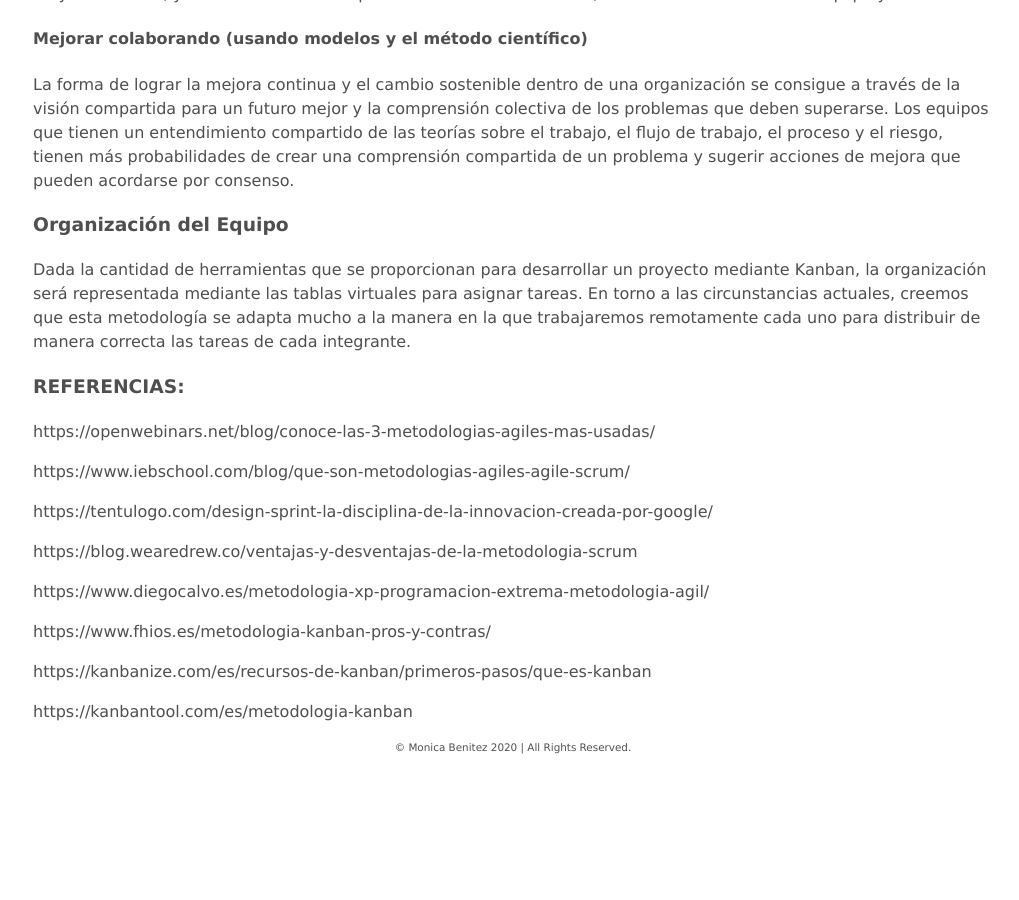
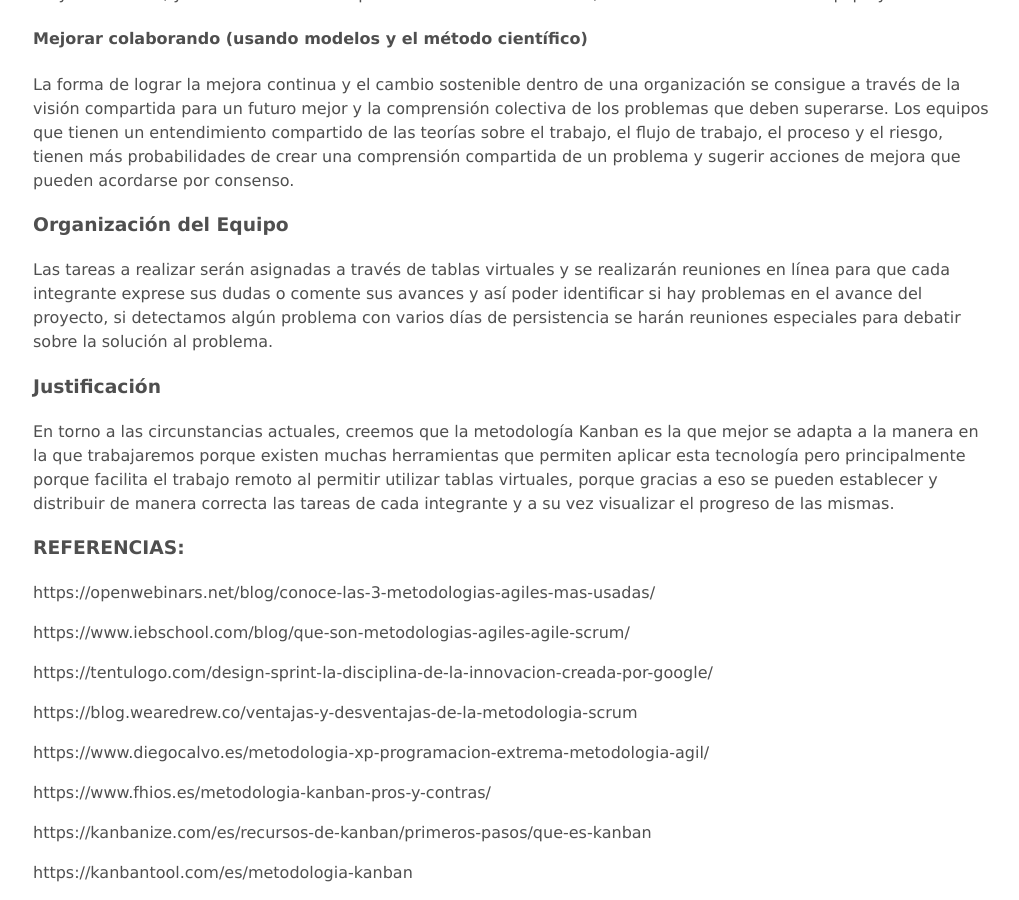
Before and after one commit to moonniy/Ingenieria-web, a Jekyll site: the page built from _posts/2020-09-14-actividad6.md, in a window 1280 px wide and 900 px high, scrolled down 3718 px. Shown: the whole window, without its empty margins (127-1146 px from the left). Built offline with Jekyll 4.4.1, drawn with Linux system fonts in a browser that asks for light colours; before the commit the page ends 4484 px from its top, so only the background shows below that.

Commit message:
Actualización de la Actividad 6

```diff
--- a/_posts/2020-09-14-actividad6.md
+++ b/_posts/2020-09-14-actividad6.md
@@ -68,7 +68,11 @@ Los equipos que tienen un entendimiento compartido de las teorías sobre el trab
 
 ### Organización del Equipo
 
-Dada la cantidad de herramientas que se proporcionan para desarrollar un proyecto mediante Kanban, la organización será representada mediante las tablas virtuales para asignar tareas. En torno a las circunstancias actuales, creemos que esta metodología se adapta mucho a la manera en la que trabajaremos remotamente cada uno para distribuir de manera correcta las tareas de cada integrante.
+Las tareas a realizar serán asignadas a través de tablas virtuales y se realizarán reuniones en línea para que cada integrante exprese sus dudas o comente sus avances y así poder identificar si hay problemas en el avance del proyecto, si detectamos algún problema con varios días de persistencia se harán reuniones especiales para debatir sobre la solución al problema.
+
+### Justificación
+
+En torno a las circunstancias actuales, creemos que la metodología Kanban es la que mejor se adapta a la manera en la que trabajaremos porque existen muchas herramientas que permiten aplicar esta tecnología pero principalmente porque facilita el trabajo remoto al permitir utilizar tablas virtuales, porque gracias a eso se pueden establecer y distribuir de manera correcta las tareas de cada integrante y a su vez visualizar el progreso de las mismas.
 
 
 
```
